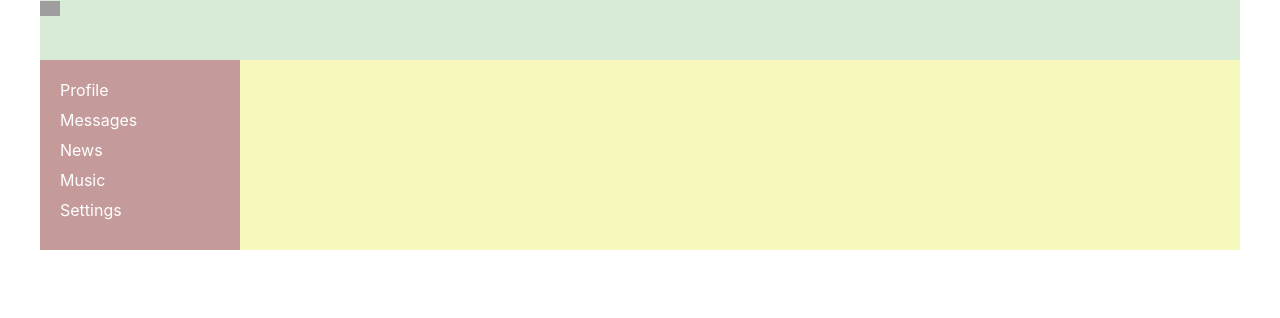
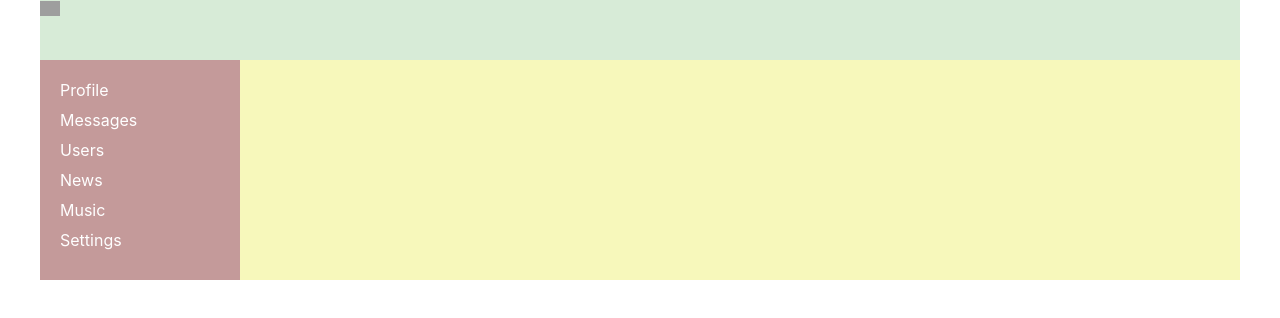
Before and after one commit to vasyukovff/it-kamasutra.react.samurai1.0, a React (Create React App) app: page / in a window 1280 px wide. Shown: the top 318 px of the page. Built offline with nearby package versions, Linux system fonts and the light colour scheme; grey boxes are pictures that could not be loaded.

Commit message:
#53 classes component, extands React.Component

```diff
--- a/src/components/main/Navbar.js
+++ b/src/components/main/Navbar.js
@@ -12,6 +12,11 @@ const Navbar = () => {
             <div className={classes.item}>
                 <NavLink to="/dialogs" activeClassName={classes.active} >
                     Messages
+                </NavLink>
+            </div>
+            <div className={classes.item}>
+                <NavLink to="/users" activeClassName={classes.active} >
+                    Users
                 </NavLink>
             </div>
             <div className={classes.item}>
--- a/src/components/users/Users.js
+++ b/src/components/users/Users.js
@@ -2,24 +2,27 @@ import axios from 'axios';
 import React from 'react';
 import UserItem from './UserItem';
 
-let Users = (props) => {
+class Users extends React.Component {
 
-    const addUser = () => {
+    constructor(props) {
+        super(props);
+
         axios.get("https://social-network.samuraijs.com/api/1.0/users").then(response => {
-            props.setUsers(response.data.items);
+            this.props.setUsers(response.data.items);
         })
     }
 
+    render() {
         return (
             <>
                 <div>
                     {
-                    props.users.map(user => { return <UserItem {...user} onFollow={props.onFollow} onUnfollow={props.onUnfollow} key={user.id} /> })
+                        this.props.users.map(user => { return <UserItem {...user} onFollow={this.props.onFollow} onUnfollow={this.props.onUnfollow} key={user.id} /> })
                     }
                 </div>
-            <button onClick={addUser}>AddUsers</button>
             </>
         )
     }
+}
 
 export default Users;
```
Lines whose indentation alone changed are shown as unchanged.
